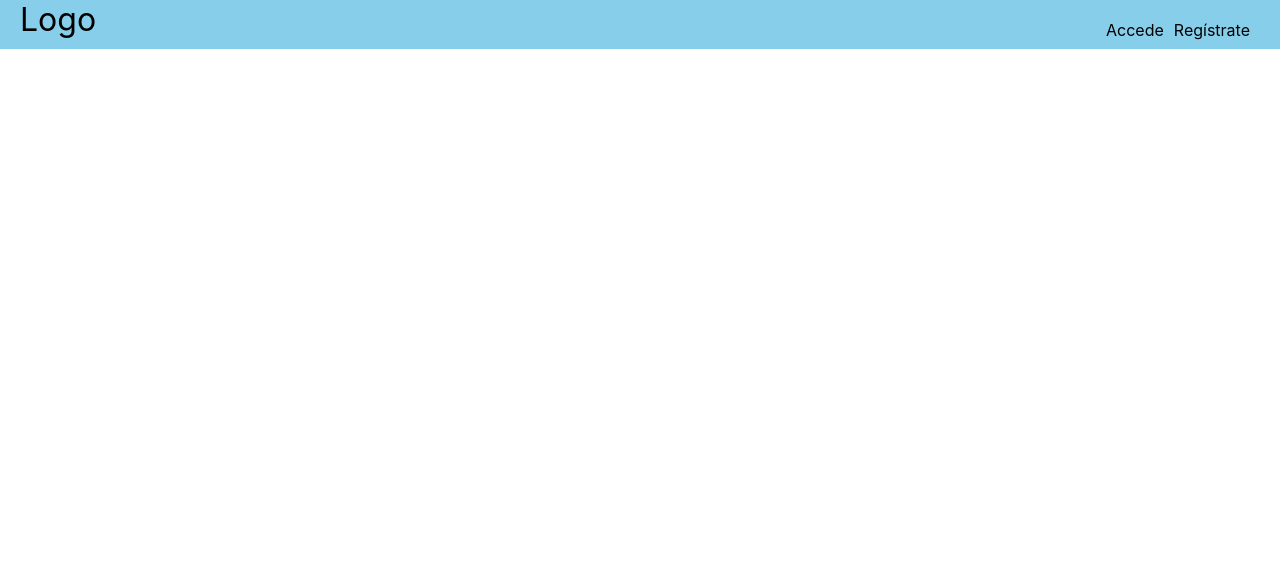
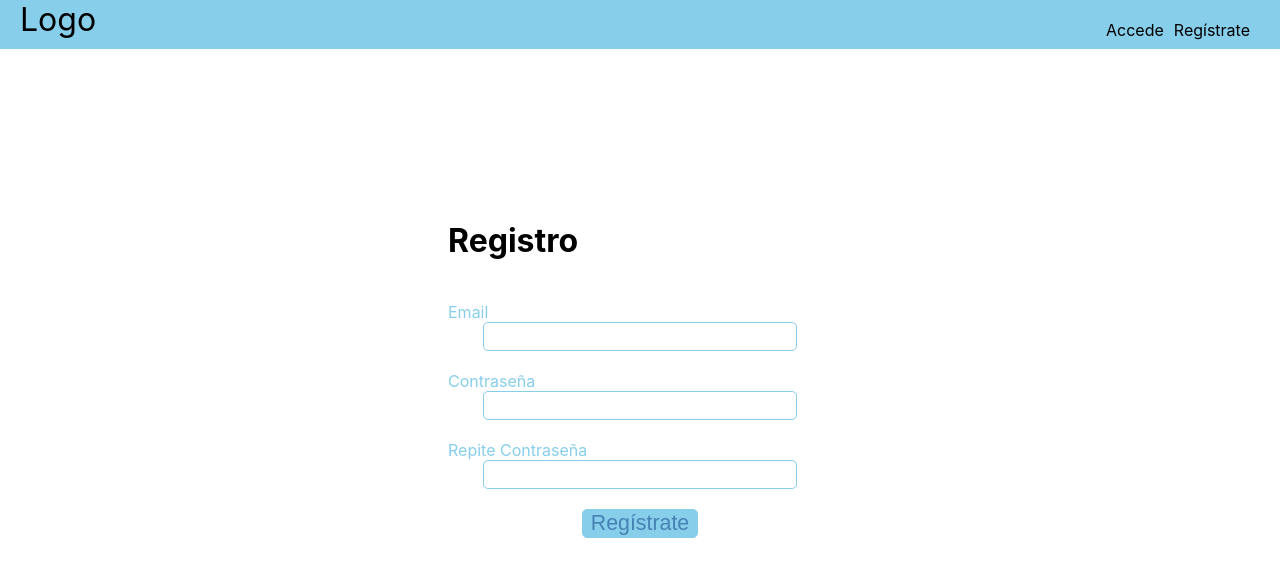
Before and after one commit to chopinex/ecuaciones, a React (Create React App) app: page /registro in a window 1280 px wide. Shown: the top 576 px of the page. Built offline with nearby package versions, Linux system fonts and the light colour scheme; no server answers.

Commit message:
Login y registro completos Signed-off-by: Arturo Navarro Riveros <arnariv@outlook.com>

```diff
--- a/src/App.js
+++ b/src/App.js
@@ -3,6 +3,7 @@ import Header from './components/Header/Header'
 import { BrowserRouter as Router, Route, Routes } from "react-router-dom";
 import Principal from './components/Principal/Principal'
 import Login from './components/Login/Login'
+import Registro from './components/Login/Registro'
 import PrivateRoute from './PrivateRoute'
 import { AuthProvider } from './Auth'
 
@@ -14,6 +15,7 @@ function App() {
         <Header/>
         <Routes>
           <Route exact path="/" element={<Login/>} />
+          <Route exact path="/registro" element={<Registro/>} />
           <Route exact path="/inicio" element={<PrivateRoute/>}>
             <Route exact path="/inicio" element={<Principal/>} />
           </Route>
--- a/src/PrivateRoute.js
+++ b/src/PrivateRoute.js
@@ -4,7 +4,7 @@ import { AuthContext } from './Auth'
 
 const PrivateRoute = () =>{
 	const {user} = useContext(AuthContext);
-	console.log(user);
+
 	return(
 		user ? <Outlet /> : <Navigate to={"/"} />
 	);
--- a/src/components/Header/Header.css
+++ b/src/components/Header/Header.css
@@ -21,3 +21,7 @@ header{
 .menu-head{
     margin: 20px 10px 0 0;
 }
+
+.puntero{
+    cursor: pointer;
+}
--- a/src/components/Header/Header.js
+++ b/src/components/Header/Header.js
@@ -1,13 +1,30 @@
-import React from 'react'
+import React,{ useContext } from 'react'
 import './Header.css'
+import { AuthContext } from '../../Auth'
+import { getAuth,signOut } from "firebase/auth";
+import { useNavigate } from 'react-router-dom'
 
 const Header = () =>{
+    const navigate =useNavigate();
+
+    const {user} = useContext(AuthContext);
+    const auth = getAuth();
+
     return(
         <header>
             <div className="logo">Logo</div>
             <div className="menu">
-                <div className="menu-head">Accede</div>
-                <div  className="menu-head">Regístrate</div>
+            {user?
+                <>
+                    <div className="menu-head">Hola {user.email}</div>
+                    <div className="menu-head puntero" onClick={() => signOut(auth)}>Salir</div>
+                </>
+                :
+                <>
+                    <div className="menu-head puntero">Accede</div>
+                    <div  className="menu-head puntero" onClick={() => navigate("/registro")}>Regístrate</div>
+                </>
+            }
             </div>
         </header>
     );
--- a/src/components/Login/Login.css
+++ b/src/components/Login/Login.css
@@ -2,5 +2,44 @@ form{
 	display: flex;
 	flex-direction: column;
 	padding-top: 200px;
-	background-color: grey;
+	margin: 0 auto;
+	width: 30%;
 }
+
+label{
+	padding-top: 20px;
+	font-size: 12pt;
+	color: skyblue;
+}
+
+input:focus{
+	outline: 3px solid steelblue;
+	border: none;
+	color: steelblue;
+}
+
+input{
+	font-size: 16pt;
+	border: 1px solid skyblue;
+	border-radius: 5px;
+	width:  80%;
+	margin:  0 auto;
+	transition: all .25s ease;
+	color:  skyblue;
+}
+
+input[type="submit"]{
+	background-color: skyblue;
+	color: steelblue;
+	margin-top: 20px;
+	width:  30%;
+}
+
+input[type="submit"]:hover{
+	background-color: navy;
+	color: white;
+}
+
+.msg-error{
+	color: red;
+}
--- a/src/components/Login/Login.js
+++ b/src/components/Login/Login.js
@@ -29,11 +29,12 @@ const Login=() =>{
 
 	return(
 		<form onSubmit={handleLogin}>
+			<h1>Login</h1>
 			<label>Email</label>
 			<input name="email" type="email" />
 			<label>Contraseña</label>
 			<input name="password" type="password" />
-			<input type="submit" />
+			<input type="submit" value="Accede" />
 		</form>
 	);
 }
--- /dev/null
+++ b/src/components/Login/Registro.js
@@ -0,0 +1,51 @@
+import React, { useState,useCallback } from 'react'
+import { createUserWithEmailAndPassword } from "firebase/auth"
+import { useNavigate} from 'react-router-dom'
+import app from '../../config'
+//import { AuthContext } from '../../Auth'
+import './Login.css'
+
+const Registro=() =>{
+    const [err,setErr] = useState("");
+    const navigate =useNavigate();
+
+    const handleSignup = useCallback(
+        async event =>{
+            event.preventDefault();
+            const {email,password,password2} = event.target.elements;
+            if(password.value===password2.value){
+                setErr("");
+                try{
+                    await createUserWithEmailAndPassword(app,email.value,password.value);
+                    navigate("/inicio");
+                } catch(error){
+                    console.log(error);
+                }
+            }
+            else
+                setErr("Las contraseñas no coinciden");
+        },[navigate]
+    );
+
+    /*const {user} = useContext(AuthContext);
+
+    if (user){
+        return <Navigate to="/inicio" />;
+    }*/
+
+    return(
+        <form onSubmit={handleSignup}>
+            <h1>Registro</h1>
+            <label>Email</label>
+            <input name="email" type="email" />
+            <label>Contraseña</label>
+            <input name="password" type="password" onFocus={() => setErr("")}/>
+            <label>Repite Contraseña</label>
+            <input name="password2" type="password" onFocus={() => setErr("")}/>
+            <div className="msg-error">{err}</div>
+            <input type="submit" value="Regístrate" />
+        </form>
+    );
+}
+
+export default Registro;
```
Also changed, not shown: 1 other file (tests, documents, lock files or other folders).
